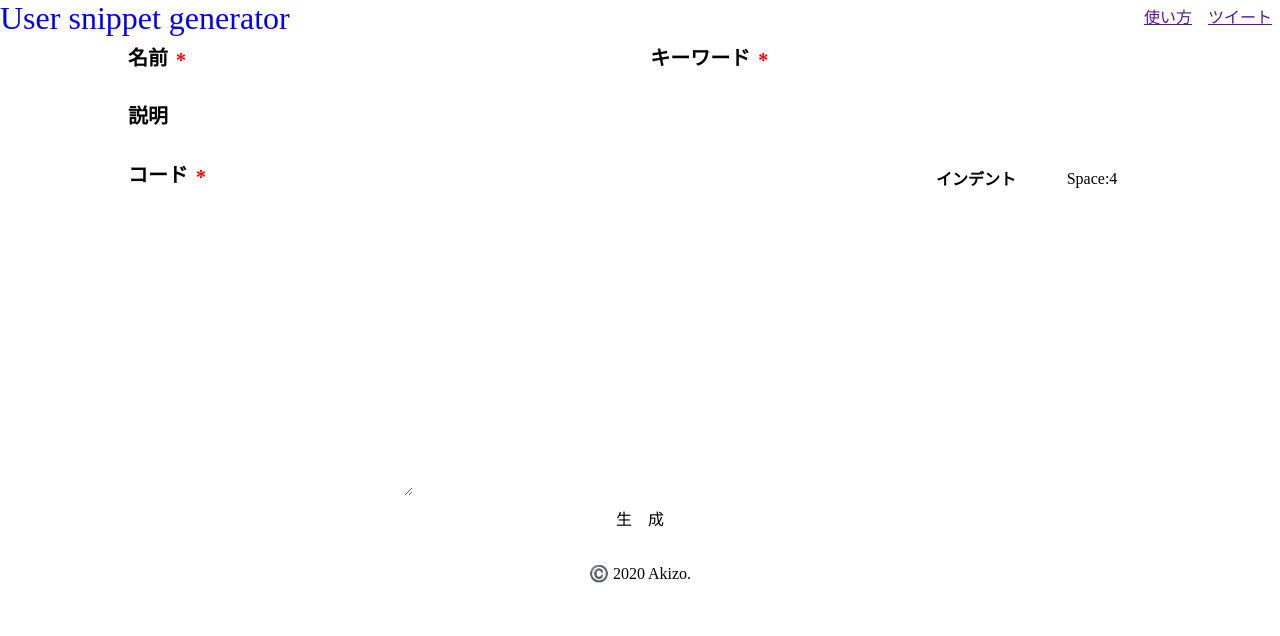
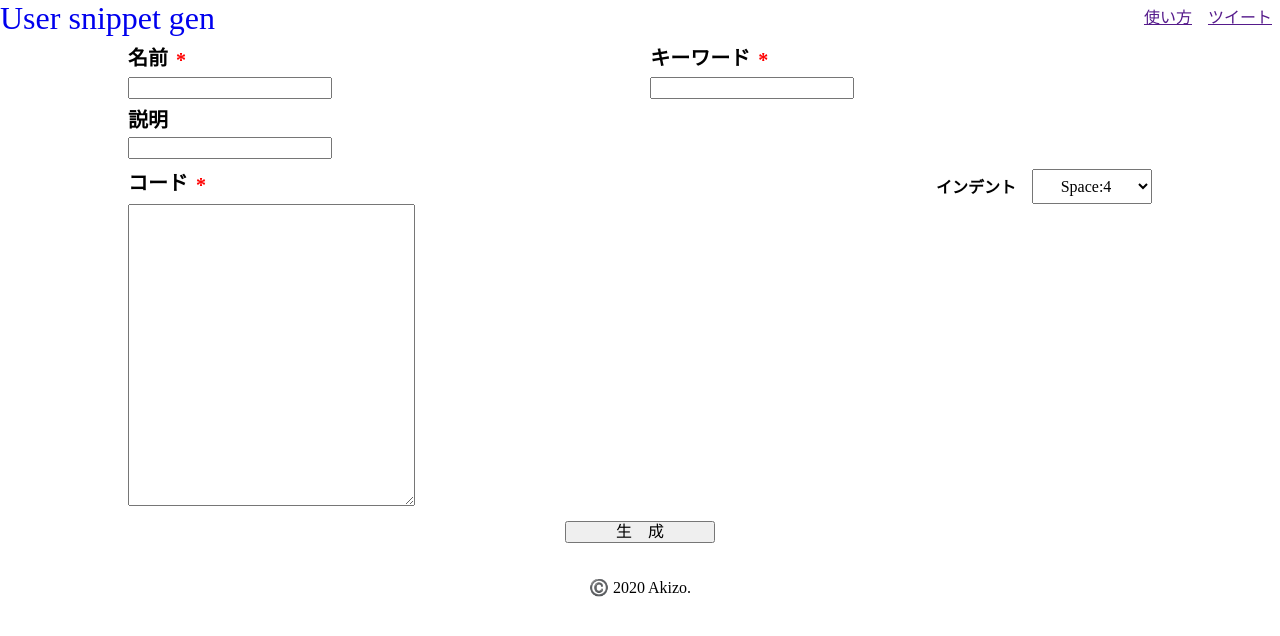
Before and after one commit to akizo110/user-snippet-generator, a website: page index.html in a window 1280 px wide. Drawn offline with nearby package versions, Linux system fonts and the light colour scheme; some packages are replaced by stand-ins of ours; a small style sheet from the web is missing.

Commit message:
リセットCSSの削除 タイトルの変更

```diff
--- a/index.html
+++ b/index.html
@@ -8,7 +8,6 @@
     <title>User snippet generator</title>
     <link rel="stylesheet" href="https://fonts.googleapis.com/css?family=Roboto:300,300italic,700,700italic">
     <link rel="stylesheet" href="https://cdn.rawgit.com/necolas/normalize.css/master/normalize.css">
-    <link rel="stylesheet" href="https://github.com/filipelinhares/ress/blob/master/ress.css">
     <link rel="stylesheet" href="https://cdn.rawgit.com/milligram/milligram/master/dist/milligram.min.css">
     <link rel="stylesheet" type="text/css" href="css/style.css">
     <script src="https://cdn.jsdelivr.net/npm/vue"></script>
@@ -17,7 +16,7 @@
 
 <body>
     <header>
-        <a href="#">User snippet generator</a>
+        <a href="#">User snippet gen</a>
         <nav>
             <ul>
                 <li><a href="">使い方</a></li>
```
